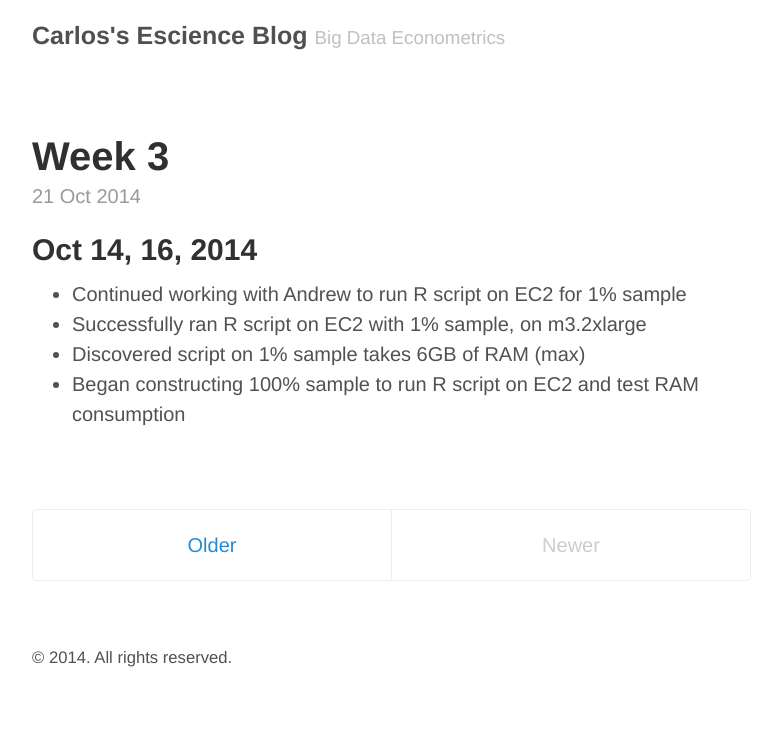
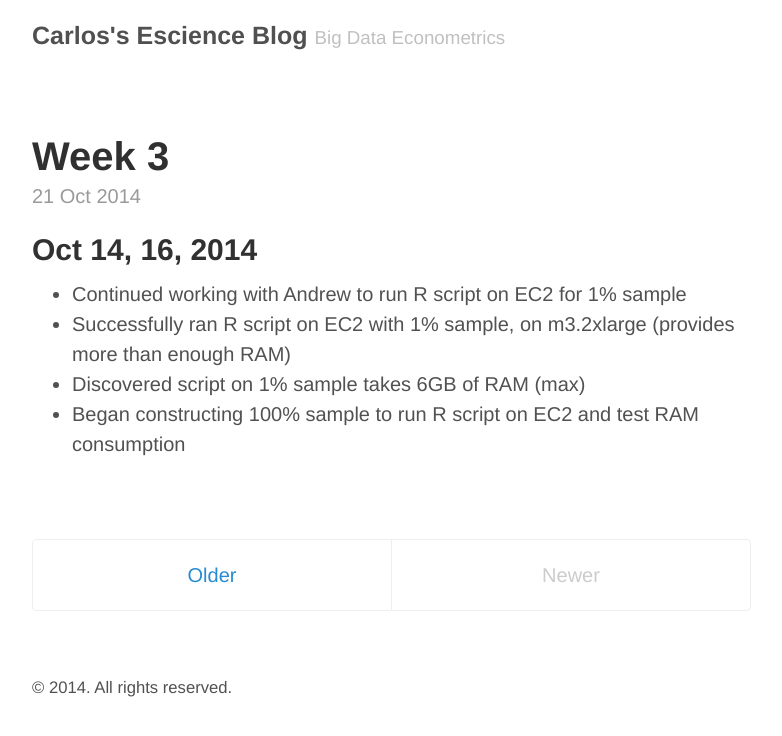
Before and after one commit to cmanzana2001/cmanzana2001.github.io, a Jekyll site: the page built from index.html, in a window 1280 px wide. Shown: the top 736 px of the page, without its empty margins (248-1030 px from the left). Built offline with Jekyll 4.4.1, drawn with Linux system fonts in a browser that asks for light colours; Markdown is read by kramdown in place of the engine named in the settings; the list of posts is cut into pages by our own code.

Commit message:
Updated 2014-10-21-Week 3.md

```diff
--- a/_posts/2014-10-21-Week 3.md
+++ b/_posts/2014-10-21-Week 3.md
@@ -5,6 +5,6 @@ published: true
 ## Oct 14, 16, 2014
 
 - Continued working with Andrew to run R script on EC2 for 1% sample
-- Successfully ran R script on EC2 with 1% sample, on m3.2xlarge
+- Successfully ran R script on EC2 with 1% sample, on m3.2xlarge (provides more than enough RAM)
 - Discovered script on 1% sample takes 6GB of RAM (max)
 - Began constructing 100% sample to run R script on EC2 and test RAM consumption
```
